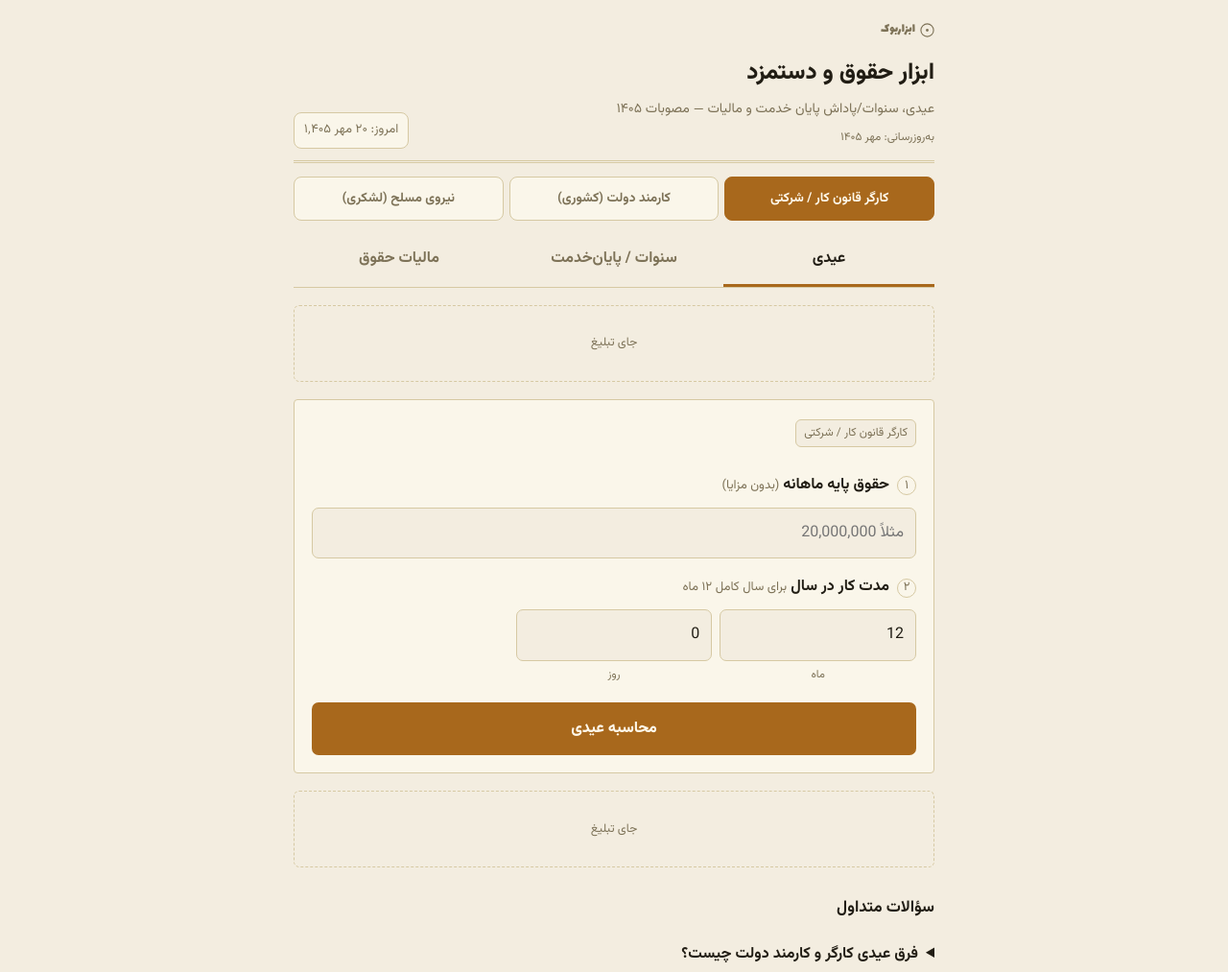
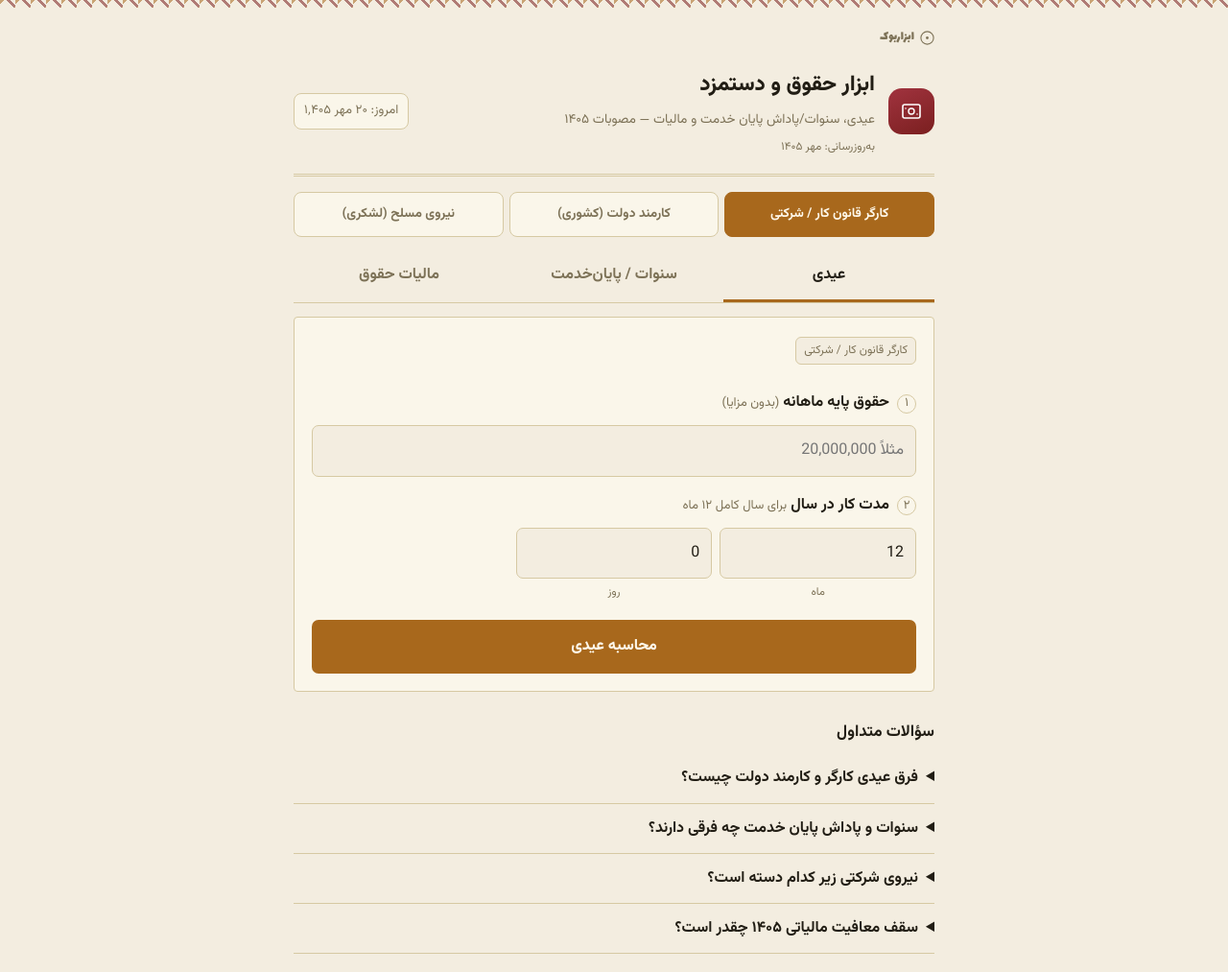
Before and after one commit to MhMdRzA21/abzarbookk, a plain HTML site: page hoghoogh-dastmazd.html in a window 1280 px wide. Shown: the top 1013 px of the page at 96% size. Drawn offline with Linux system fonts and the light colour scheme.

Commit message:
Update hoghoogh-dastmazd.html

```diff
--- a/hoghoogh-dastmazd.html
+++ b/hoghoogh-dastmazd.html
@@ -10,10 +10,10 @@
 <meta property="og:description" content="محاسبه رایگان عیدی، سنوات و مالیات حقوق بر اساس مصوبات ۱۴۰۵.">
 <meta property="og:type" content="website">
 <meta property="og:locale" content="fa_IR">
-<meta property="og:url" content="https://abzarbook.ir/hoghoogh-dastmazd.html">
+<meta property="og:url" content="https://abzarbook.com/hoghoogh-dastmazd.html">
 <meta name="twitter:card" content="summary">
 <meta name="robots" content="index, follow">
-<link rel="canonical" href="https://abzarbook.ir/hoghoogh-dastmazd.html">
+<link rel="canonical" href="https://abzarbook.com/hoghoogh-dastmazd.html">
 <link rel="stylesheet" href="https://fonts.googleapis.com/css2?family=Vazirmatn:wght@400;500;700;800&display=swap">
 <style>
 :root{box-sizing:border-box;padding-top:env(safe-area-inset-top,0);padding-bottom:env(safe-area-inset-bottom,0);
@@ -25,9 +25,15 @@ html{scroll-padding-top:env(safe-area-inset-top,0)}
 *{box-sizing:border-box}
 body{margin:0;background:var(--bg);color:var(--ink);font-family:Vazirmatn,Tahoma,sans-serif;line-height:1.95}
 main{max-width:700px;margin:0 auto;padding:18px 16px 60px}
-.letterhead{border-bottom:3px double var(--rule);padding-bottom:12px;margin-bottom:14px;display:flex;justify-content:space-between;align-items:flex-end;gap:10px;flex-wrap:wrap}
-.letterhead h1{font-size:1.5rem;font-weight:800;margin:0}
-.letterhead p{margin:2px 0 0;color:var(--mute);font-size:.88rem}
+
+.pattern-strip{height:8px;width:100%;background-image:repeating-linear-gradient(135deg, var(--accent) 0 3px, transparent 3px 16px),repeating-linear-gradient(45deg, var(--stamp) 0 3px, transparent 3px 16px);background-size:16px 16px;opacity:.55}
+.backlink{display:inline-flex;align-items:center;gap:6px;font-size:.85rem;color:var(--mute);text-decoration:none;margin-bottom:14px;font-family:'Lalezar',Vazirmatn,sans-serif}
+.letterhead{display:flex;align-items:center;gap:14px;border-bottom:3px double var(--rule);padding-bottom:16px;margin-bottom:16px;flex-wrap:wrap}
+.lh-icn{width:48px;height:48px;border-radius:14px;display:flex;align-items:center;justify-content:center;flex:none;color:#fff;background:linear-gradient(155deg,#a1333f,#7a1f1f)}
+.letterhead .lh-text{flex:1;min-width:0}
+.letterhead h1{font-size:1.4rem;font-weight:800;margin:0}
+.letterhead p{margin:2px 0 0;color:var(--mute);font-size:.86rem}
+.today{font-size:.8rem;color:var(--mute);background:var(--card);border:1px solid var(--rule);border-radius:8px;padding:5px 10px;white-space:nowrap;flex:none}
 .today{font-size:.82rem;color:var(--mute);background:var(--card);border:1px solid var(--rule);border-radius:8px;padding:5px 10px;white-space:nowrap}
 .typebar{display:flex;gap:6px;margin-bottom:14px;flex-wrap:wrap}
 .typebar button{flex:1;min-width:120px;border:1px solid var(--rule);background:var(--card);color:var(--mute);font:inherit;font-weight:700;font-size:.85rem;padding:9px 4px;border-radius:8px;cursor:pointer}
@@ -62,12 +68,14 @@ h2{font-size:1.05rem;margin:26px 0 6px}
 </style>
 </head>
 <body>
+<div class="pattern-strip"></div>
 <main>
-<a href="/" style="display:inline-flex;align-items:center;gap:5px;font-size:.85rem;color:var(--mute);text-decoration:none;margin-bottom:8px;font-family:'Lalezar',Vazirmatn,sans-serif">
+<a href="/" class="backlink">
 <svg width="15" height="15" viewBox="0 0 15 15" fill="none"><circle cx="7.5" cy="7.5" r="6.6" stroke="currentColor" stroke-width="1.1"/><circle cx="7.5" cy="7.5" r="1.4" fill="currentColor"/></svg>
 ابزاربوک</a>
 <div class="letterhead">
-  <div><h1>ابزار حقوق و دستمزد</h1><p>عیدی، سنوات/پاداش پایان خدمت و مالیات — مصوبات ۱۴۰۵</p><p style="font-size:.74rem;margin-top:3px">به‌روزرسانی: مهر ۱۴۰۵</p></div>
+  <div class="lh-icn"><svg width="24" height="24" viewBox="0 0 24 24" fill="none"><rect x="3" y="5" width="18" height="14" rx="2" stroke="currentColor" stroke-width="1.6"/><circle cx="12" cy="12" r="3" stroke="currentColor" stroke-width="1.4"/><path d="M6 9v0M18 15v0" stroke="currentColor" stroke-width="1.6" stroke-linecap="round"/></svg></div>
+  <div class="lh-text"><h1>ابزار حقوق و دستمزد</h1><p>عیدی، سنوات/پاداش پایان خدمت و مالیات — مصوبات ۱۴۰۵</p><p style="font-size:.74rem;margin-top:3px">به‌روزرسانی: مهر ۱۴۰۵</p></div>
   <div class="today" id="today"></div>
 </div>
 
@@ -82,9 +90,6 @@ h2{font-size:1.05rem;margin:26px 0 6px}
   <button role="tab" id="t2" aria-selected="false">سنوات / پایان‌خدمت</button>
   <button role="tab" id="t3" aria-selected="false">مالیات حقوق</button>
 </div>
-
-<div class="ad">جای تبلیغ</div>
-
 <!-- عیدی -->
 <section class="card" id="p1">
   <span class="badge" id="b1"></span>
@@ -139,9 +144,6 @@ h2{font-size:1.05rem;margin:26px 0 6px}
   <div class="res" id="r3" aria-live="polite"></div>
   <p class="hint" style="margin-top:10px">جدول پلکانی مالیات حقوق برای کارکنان دولتی و غیردولتی یکسان است.</p>
 </section>
-
-<div class="ad">جای تبلیغ</div>
-
 <h2>سؤالات متداول</h2>
 <details><summary>فرق عیدی کارگر و کارمند دولت چیست؟</summary><p>عیدی کارگرِ مشمول قانون کار (و نیروی شرکتی/پیمانکاری که زیرمجموعه شرکت است) بر اساس ۶۰ روز حقوق پایه و به‌نسبت مدت کار محاسبه می‌شود. عیدی کارمند دولت و نیروی مسلح طبق مصوبه هیئت‌وزیران، مبلغی ثابت و یکسان برای همه است، نه فرمول روزی.</p></details>
 <details><summary>سنوات و پاداش پایان خدمت چه فرقی دارند؟</summary><p>سنوات (قانون کار) یعنی ۳۰ روز آخرین حقوق به‌ازای هر سال سابقه، در هر زمان پایان قرارداد. پاداش پایان خدمت (کارمند دولت/نیروی مسلح، ماده ۱۰۷ قانون مدیریت خدمات کشوری) یعنی یک ماه آخرین حقوق و مزایای مستمر به‌ازای هر سال خدمت، تا سقف ۳۰ سال و سقف ریالی مصوب (۱۴۰۵: ۷۵۰ میلیون تومان)، فقط هنگام بازنشستگی.</p></details>
```
